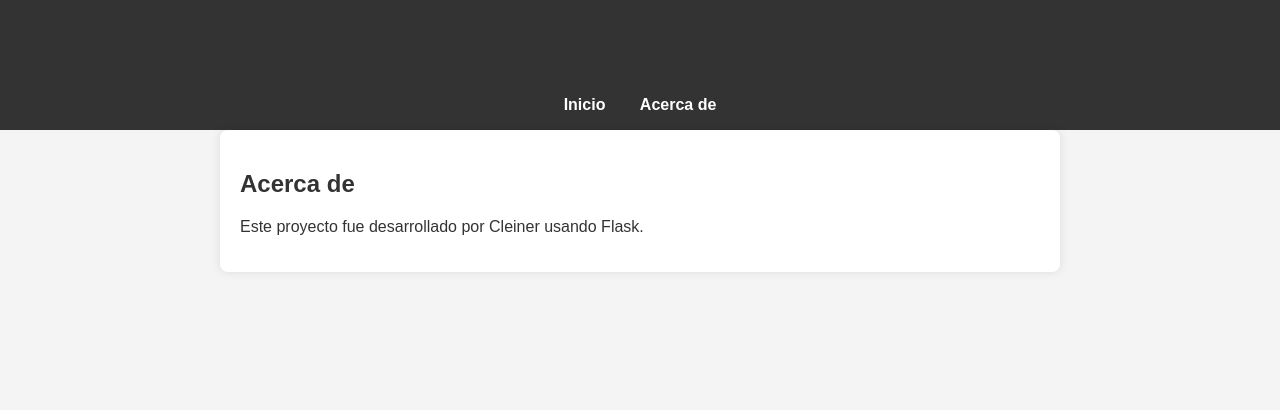
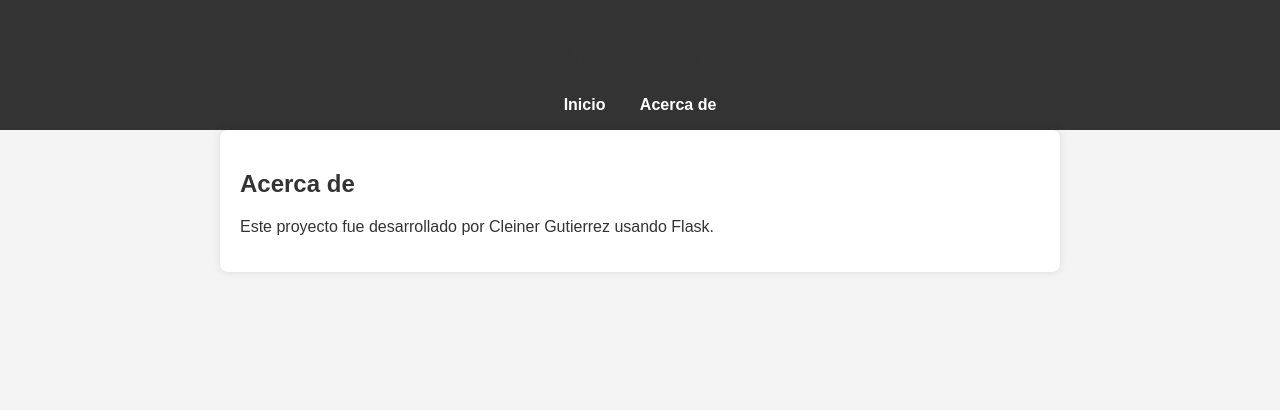
Before and after one commit to JesusCleiner/NIVEL4-DA-SEMANA10, a Flask app: page /about in a window 1280 px wide. Shown: the top 410 px of the page. Run offline with Flask 3, Linux system fonts and the light colour scheme.

Commit message:
actualizando

```diff
--- a/templates/about.html
+++ b/templates/about.html
@@ -4,5 +4,5 @@
 
 {% block content %}
     <h2>Acerca de</h2>
-    <p>Este proyecto fue desarrollado por Cleiner usando Flask.</p>
+    <p>Este proyecto fue desarrollado por Cleiner Gutierrez usando Flask.</p>
 {% endblock %}
```
